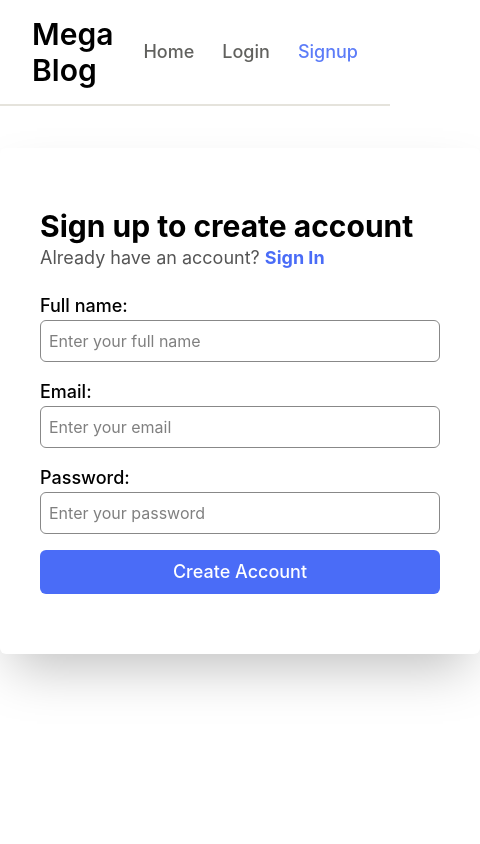
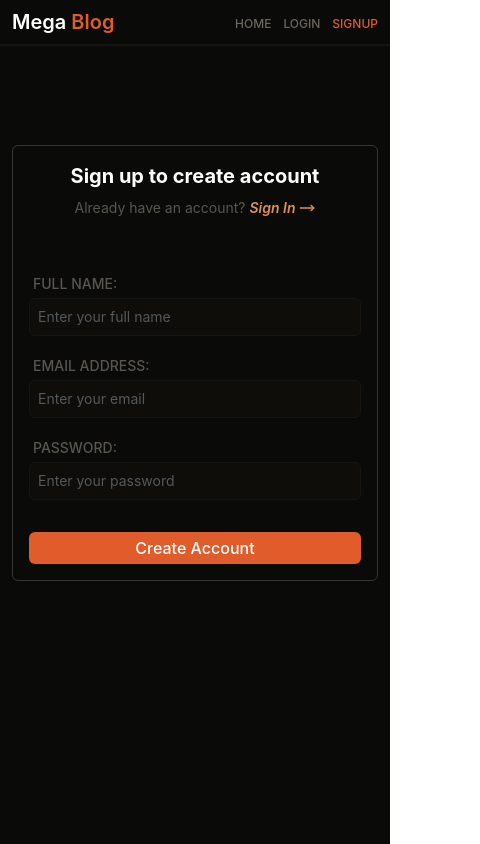
Before and after one commit to faridhussain/Mega-Blog, a React (Vite) app: page /signup in a window 390 px wide. Shown: the whole page, 480 px wide, since content can reach past the window. Built offline with nearby package versions, Linux system fonts and the light colour scheme; no server answers.

Commit message:
Improve responsiveness across navbar and auth pages

```diff
--- a/package.json
+++ b/package.json
@@ -15,6 +15,7 @@
     "@tinymce/tinymce-react": "^6.3.0",
     "appwrite": "^25.2.0",
     "html-react-parser": "^6.1.2",
+    "lucide-react": "^1.17.0",
     "react": "^19.2.6",
     "react-dom": "^19.2.6",
     "react-hook-form": "^7.76.1",
--- a/src/App.jsx
+++ b/src/App.jsx
@@ -23,7 +23,7 @@ export default function App() {
   }, []);
 
   return !loading ? (
-    <div className="min-h-screen flex flex-col">
+    <div className="min-h-screen bg-[#0A0A08] flex flex-col select-none">
       <Header />
       <main className="grow">
         <Outlet />
--- a/src/components/Header/Button.jsx
+++ b/src/components/Header/Button.jsx
@@ -1,12 +1,12 @@
 export default function Button({
     children,
     type = 'button',
-    bgColor = 'bg-[#4A6CF7]',
+    bgColor = 'bg-[#E05C2A]',
     textColor = 'text-white',
     className = '',
     ...props
 }) {
     return (
-        <button type={type} className={`px-4 py-2 rounded-md font-medium duration-300 text-lg hover:opacity-90 cursor-pointer ${className} ${bgColor} ${textColor}`} {...props}>{children}</button>
+        <button type={type} className={`md:px-4 md:py-2 px-2 py-1 rounded-md font-medium duration-300 md:text-lg sm:text-base text-base hover:-translate-y-0.5 cursor-pointer ${className} ${bgColor} ${textColor}`} {...props}>{children}</button>
     )
 }
--- a/src/components/Header/Header.jsx
+++ b/src/components/Header/Header.jsx
@@ -35,17 +35,17 @@ export default function Header() {
     ]
 
     return (
-        <header className='py-4 px-8 sticky top-0 left-0 z-100 bg-white border-b-2 border-b-[#E5E3DC]'>
+        <header className='md:py-4 md:px-8 py-2 px-3 sticky top-0 left-0 z-100 bg-[#0A0A08] border-b-2 border-b-[#151513]'>
             <Container>
-                <nav className='flex justify-between items-center'>
+                <nav className='flex justify-between gap-5 items-center'>
                     <div>
-                        <NavLink to='/' className='text-3xl font-semibold'>Mega Blog</NavLink>
+                        <NavLink to='/' className='md:text-3xl text-xl font-semibold text-white'>Mega <span className='text-[#E05C2A]'>Blog</span></NavLink>
                     </div>
-                    <ul className='flex gap-7 items-center'>
+                    <ul className='flex md:gap-7 gap-3 items-center'>
                         {navItems.map(item => (
                             item.active ? (
                                 <li key={item.name}>
-                                    <NavLink to={item.slug} className={({ isActive }) => `duration-300 text-lg font-medium ${ isActive ? 'text-[#5C7CF8]' : 'text-[#61615e] hover:text-[#5C7CF8]'}`}>{item.name}</NavLink>
+                                    <NavLink to={item.slug} className={({ isActive }) => `uppercase md:text-base text-xs duration-300  font-medium ${ isActive ? 'text-[#E05C2A]' : 'text-[#6B6760] hover:text-[#E7E4DE]'}`}>{item.name}</NavLink>
                                 </li>
                             ) : null
                         ))}
--- a/src/components/Input.jsx
+++ b/src/components/Input.jsx
@@ -9,11 +9,11 @@ const Input = React.forwardRef(function Input({
     const id = useId()
 
     return (
-        <div className='w-full flex flex-col'>
-            {label && <label className='font-medium text-lg' htmlFor={id}>{label}</label>}
+        <div className='w-full flex flex-col gap-1'>
+            {label && <label className='font-medium text-[#595650] md:text-base sm:text-sm text-sm pl-1 uppercase' htmlFor={id}>{label}</label>}
             <input
                 type={type}
-                className={`outline-none rounded-md p-2 border border-[#888] hover:border-black duration-300 ${className}`}
+                className={`outline-none text-gray-400 md:text-base sm:text-sm text-sm rounded-md p-2 border border-[#151513] bg-[#0E0D09] hover:border-[#383733] duration-300 ${className}`}
                 ref={ref}
                 id={id}
                 {...props}
--- a/src/components/Login.jsx
+++ b/src/components/Login.jsx
@@ -5,6 +5,7 @@ import { useState } from 'react'
 import { login as authLogin } from '../store/authSlice.js'
 import { Link, useNavigate } from 'react-router-dom'
 import { Button, Input } from './index.js'
+import { MoveRight } from 'lucide-react';
 
 export default function Login() {
     const navigate = useNavigate()
@@ -33,39 +34,39 @@ export default function Login() {
     }
 
     return (
-        <div className=' min-h-[70vh] flex justify-center items-center flex-col gap-2'>
-            <div className='w-fit mx-auto rounded-md py-15 px-10 shadow-2xl'>
-                <h2 className='text-3xl font-bold'>Sign in to your account</h2>
-                <p className='text-[#555555] text-lg mb-5'>
+        <div className='min-h-[75vh] flex justify-center items-center flex-col gap-2 md:p-5 p-3'>
+            <div className='w-full max-w-170 mx-auto rounded-md md:p-10 p-4 flex flex-col gap-2 border border-[#383733]'>
+                <h2 className='md:text-3xl sm:text-2xl text-xl font-bold text-center text-white'>Sign in to your account</h2>
+                <p className='text-[#595650] md:text-lg sm:text-base text-sm mb-12 text-center'>
                     Don&apos;t have an account?&nbsp;
-                    <Link className='text-[#4A6CF7] font-bold hover:underline' to='/signup'>Sign Up</Link>
+                    <Link className='text-[#DB9258] outline-none font-semibold hover:text-[#be7e4a] duration-300 italic inline-flex items-center gap-1' to='/signup'>Sign Up<MoveRight size={16} /></Link>
                 </p>
                 <form autoComplete='off' onSubmit={handleSubmit(login)}>
-                    <div className='flex flex-col gap-4'>
-
+                    <div className='flex flex-col gap-5'>
+                        <div className='flex flex-col gap-2'>
                             {/* Input for email */}
                             <Input
-                            label='Email: '
+                                label='Email Address: '
                                 type='email'
                                 autoComplete='new-email'
-                            className='w-100'
+                                className='w-full'
                                 placeholder='Enter your email'
                                 {...register('email', {
                                     required: 'Email is required',
                                     validate: {
-                                    matchPattern: (value) =>
-                                        /^\w+([.-]?\w+)*@\w+([.-]?\w+)*(\.\w{2,3})+$/.test(value)
-                                        || 'Please enter a valid email'
+                                        matchPattern: (value) => /^\w+([.-]?\w+)*@\w+([.-]?\w+)*(\.\w{2,3})+$/.test(value) || 'Please enter a valid email'
                                     }
                                 })}
                             />
                             {errors.email && (
-                            <p className='text-red-600 text-sm'>{errors.email.message}</p>
+                                <p className='text-red-500 text-sm pl-1'>{errors.email.message}</p>
                             )}
+                        </div>
 
+                        <div className='flex flex-col gap-2'>
                             {/* Input for password */}
                             <Input
-                            className='w-100'
+                                className='w-full'
                                 label='Password: '
                                 autoComplete='new-password'
                                 type='password'
@@ -79,12 +80,13 @@ export default function Login() {
                                 })}
                             />
                             {errors.password && (
-                            <p className='text-red-600 text-sm'>{errors.password.message}</p>
+                                <p className='text-red-500 text-sm pl-1'>{errors.password.message}</p>
                             )}
+                        </div>
 
-                        {error && <p className='text-red-600'>{error}</p>}
+                        {error && <p className='text-red-500'>{error}</p>}
 
-                        <Button type='submit' className='w-full'>Sign In</Button>
+                        <Button type='submit' className='w-full outline-none mt-3'>Sign In</Button>
                     </div>
                 </form>
             </div>
--- a/src/components/Signup.jsx
+++ b/src/components/Signup.jsx
@@ -5,6 +5,7 @@ import { useState } from 'react'
 import { Button, Input } from './index.js'
 import { useDispatch } from 'react-redux'
 import { useForm } from 'react-hook-form'
+import { MoveRight } from 'lucide-react';
 
 export default function Signup() {
     const dispatch = useDispatch()
@@ -33,19 +34,20 @@ export default function Signup() {
     }
 
     return (
-        <div className='min-h-[70vh] flex justify-center items-center flex-col gap-2'>
-            <div className='w-fit mx-auto rounded-md py-15 px-10 shadow-2xl'>
-                <h2 className='text-3xl font-bold'>Sign up to create account</h2>
-                <p  className='text-[#555555] text-lg mb-5'>
+        <div className='min-h-[75vh] flex justify-center items-center flex-col gap-2 md:p-5 p-3'>
+            <div className='w-full max-w-170 mx-auto rounded-md md:p-10 p-4 border border-[#383733] flex flex-col gap-2'>
+                <h2 className='md:text-3xl sm:text-2xl text-xl font-bold text-center text-white'>Sign up to create account</h2>
+                <p className='text-[#595650] md:text-lg sm:text-base text-sm mb-12 text-center'>
                     Already have an account?&nbsp;
-                    <Link className='text-[#4A6CF7] font-bold hover:underline' to='/login'>Sign In</Link>
+                    <Link className='text-[#DB9258] outline-none font-semibold hover:text-[#be7e4a] duration-300 italic inline-flex items-center gap-1' to='/login'>Sign In<MoveRight size={16} /></Link>
                 </p>
                 <form autoComplete='off' onSubmit={handleSubmit(create)}>
-                    <div className='flex flex-col gap-4'>
+                    <div className='flex flex-col gap-5'>
 
+                        <div className='flex flex-col gap-2'>
                             {/* Input for full name */}
                             <Input
-                            className='w-100'
+                                className='w-full'
                                 label='Full name:'
                                 autoComplete='off'
                                 placeholder='Enter your full name'
@@ -56,22 +58,24 @@ export default function Signup() {
                                         message: 'Full name must be at least 5 characters'
                                     },
                                     validate: (value) =>
-                                    value.trim().split(' ').length >= 2 ||
+                                        value.trim().split(/\s+/).length >= 2 ||
                                         'Please enter your first and last name'
                                 }) }
                             />
                             {errors.name && (
-                            <p className='text-red-600 text-sm'>
+                                <p className='text-red-500 text-sm pl-1'>
                                     {errors.name.message}
                                 </p>
                             )}
+                        </div>
 
+                        <div className='flex flex-col gap-2'>
                             {/* Input for email */}
                             <Input
                                 autoComplete='new-email'
-                            label='Email: '
+                                label='Email Address: '
                                 type='email'
-                            className='w-100'
+                                className='w-full'
                                 placeholder='Enter your email'
                                 { ...register('email', {
                                     required: 'Email is required',
@@ -81,16 +85,18 @@ export default function Signup() {
                                 }) }
                             />
                             {errors.email && (
-                            <p className='text-red-600 text-sm'>
+                                <p className='text-red-500 text-sm pl-1'>
                                     {errors.email.message}
                                 </p>
                             )}
+                        </div>
 
+                        <div className='flex flex-col gap-2'>
                             {/* input for password */}
                             <Input
                                 label='Password: '
                                 type='password'
-                            className='w-100'
+                                className='w-full'
                                 autoComplete='new-password'
                                 placeholder='Enter your password'
                                 { ...register('password', {
@@ -102,18 +108,19 @@ export default function Signup() {
                                 }) }
                             />
                             {errors.password && (
-                            <p className='text-red-600 text-sm'>
+                                <p className='text-red-500 text-sm pl-1'>
                                     {errors.password.message}
                                 </p>
                             )}
+                        </div>
 
                         {error && (
-                            <p className='text-red-600 text-sm'>
+                            <p className='text-red-500 text-sm pl-1'>
                                 {error}
                             </p>
                         )}
 
-                        <Button type='submit' className='w-full'>Create Account</Button>
+                        <Button type='submit' className='w-full outline-none mt-3'>Create Account</Button>
                     </div>
                 </form>
             </div>
--- a/src/pages/Home.jsx
+++ b/src/pages/Home.jsx
@@ -18,8 +18,8 @@ export default function Home() {
     if (posts.length === 0) {
         return (
             <Container>
-                <div className='flex justify-center items-center min-h-[70vh]'>
-                    <h1 className='text-gray-700 text-3xl font-bold'>
+                <div className='flex justify-center items-center min-h-[75vh]'>
+                    <h1 className='text-gray-300 text-3xl font-bold'>
                         { authStatus ?  'No posts available!' : 'Login to read posts' }
                     </h1>
                 </div>
```
Also changed, not shown: 1 other file (tests, documents, lock files or other folders). Lines whose indentation alone changed are shown as unchanged.
